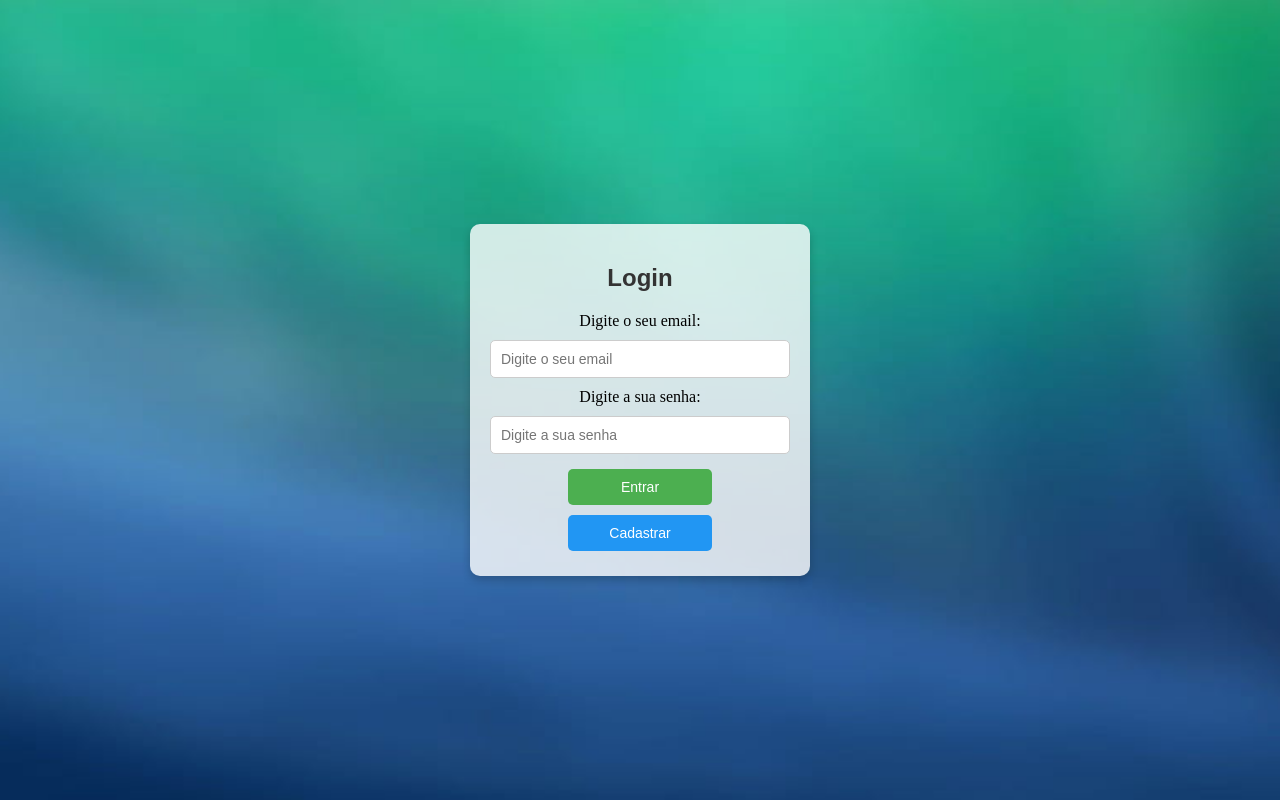
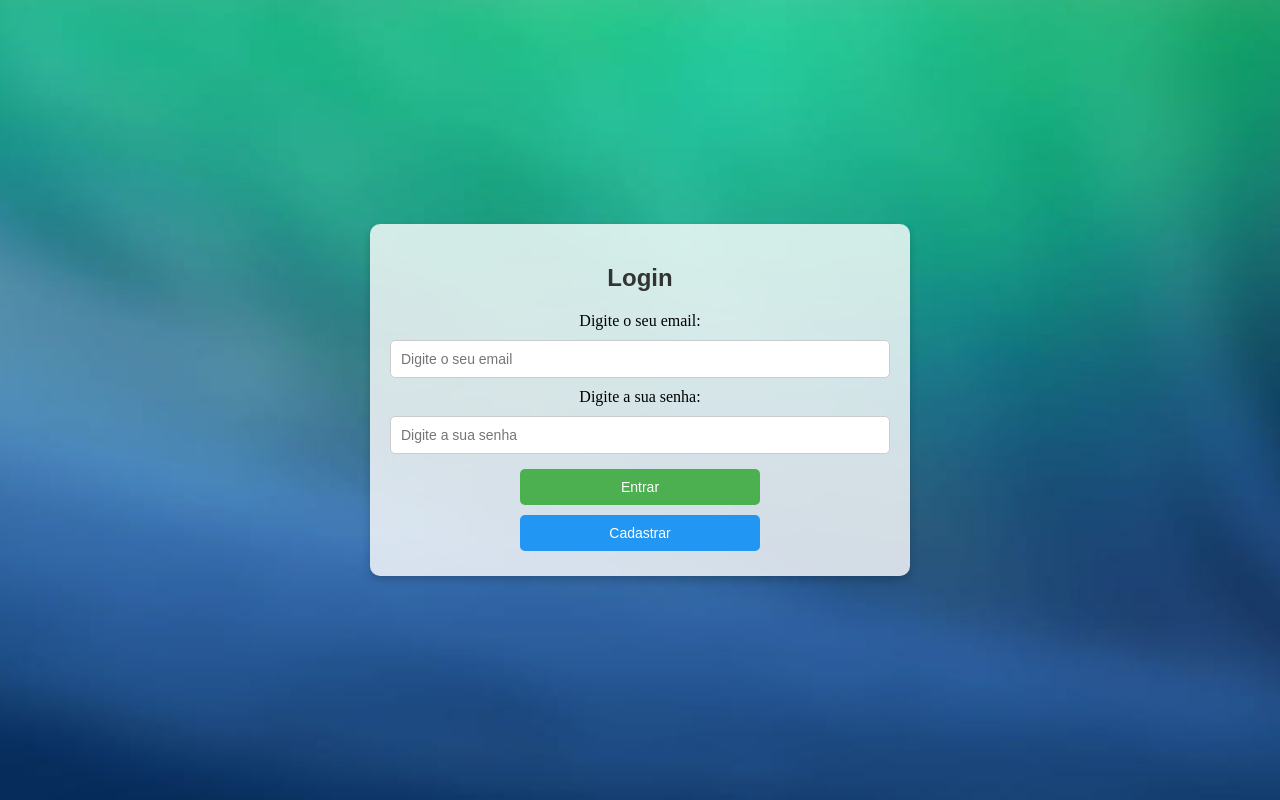
Before and after one commit to FlavioJr0010/Projeto-web---git, a plain HTML site: page infrastructure/pages/login.html in a window 1280 px wide. Drawn offline with Linux system fonts and the light colour scheme.

Commit message:
Feat: Conclusão da atividade

```diff
--- a/infrastructure/assents/css/cadastro.css
+++ b/infrastructure/assents/css/cadastro.css
@@ -6,21 +6,28 @@ body {
     display: flex; /* Usa flexbox para centralizar o conteúdo */
     justify-content: center; /* Centraliza o conteúdo horizontalmente */
     align-items: center; /* Centraliza o conteúdo verticalmente */
-    height: 100vh; /* Define a altura como 100% da viewport */
-    margin: 0; /* Remove margens do corpo para um alinhamento perfeito */
+    min-height: 100vh; /* Altura mínima como 100% da viewport */
+    margin: 0; /* Remove margens do corpo */
+    padding: 0; /* Remove qualquer padding extra */
+    overflow: hidden; /* Evita barra de rolagem inesperada */
 }
 
-/* Estilização do contêiner do formulário de cadastro */
+/* Estilização do contêiner de login */
+.login-container,
 .register-container {
     background-color: rgba(255, 255, 255, 0.8); /* Fundo branco semitransparente */
     padding: 20px; /* Espaço interno ao redor do conteúdo do formulário */
     border-radius: 10px; /* Bordas arredondadas para um visual suave */
     box-shadow: 0px 4px 8px rgba(0, 0, 0, 0.2); /* Sombra ao redor para dar profundidade */
-    width: 300px; /* Largura fixa do contêiner */
-    text-align: center; /* Centraliza o texto no contêiner */
+    width: 100%; /* Largura do contêiner */
+    max-width: 400px; /* Largura máxima do contêiner */
+    text-align: center; /* Centraliza o texto */
+    margin: auto; /* Adiciona margem automática para centralizar caso o flexbox falhe */
+    position: relative; /* Garante que o contêiner respeite a centralização */
 }
 
 /* Estilização do título */
+.login-container h1,
 .register-container h1 {
     font-family: Arial, sans-serif; /* Fonte do título */
     font-size: 24px; /* Tamanho da fonte do título */
@@ -28,7 +35,9 @@ body {
     margin-bottom: 20px; /* Espaço abaixo do título */
 }
 
-/* Estilização dos campos de entrada de texto e senha */
+/* Estilização dos campos de entrada de texto, email, senha e número */
+.login-container input[type="text"],
+.login-container input[type="password"],
 .register-container input[type="text"],
 .register-container input[type="email"],
 .register-container input[type="password"],
@@ -42,14 +51,9 @@ body {
     font-size: 14px; /* Tamanho da fonte no campo */
 }
 
-/* Estilização para o grupo de opções de sexo */
-.radio-group {
-    display: flex;
-    justify-content: space-around; /* Espaço entre as opções */
-    margin: 10px 0;
-}
-
-/* Estilização para o botão de cadastro */
+/* Estilização específica para os botões */
+.login-container input.entrar,
+.login-container input.cadastrar,
 .register-container input.cadastrar {
     background-color: #2196F3; /* Cor de fundo azul */
     width: 100%; /* Largura completa do contêiner */
@@ -62,7 +66,43 @@ body {
     color: #fff; /* Cor do texto no botão */
 }
 
-/* Efeito de hover para o botão de cadastro */
+/* Efeito de hover para os botões */
+.login-container input.entrar:hover,
+.login-container input.cadastrar:hover,
 .register-container input.cadastrar:hover {
     opacity: 0.8; /* Torna o botão ligeiramente transparente ao passar o mouse */
 }
+
+/* Estilização para o grupo de opções de sexo (no cadastro) */
+.register-container .radio-group {
+    display: flex;
+    justify-content: space-around; /* Espaço entre as opções */
+    margin: 10px 0;
+}
+
+/* Responsividade - Ajustes para diferentes tamanhos de tela */
+
+/* Para telas pequenas (ex: dispositivos móveis) */
+@media screen and (max-width: 480px) {
+    .login-container,
+    .register-container {
+        width: 70%; /* Ajusta a largura para 90% da tela */
+        max-width: none; /* Remove a largura máxima */
+    }
+}
+
+/* Para telas médias (ex: tablets) */
+@media screen and (min-width: 481px) and (max-width: 768px) {
+    .login-container,
+    .register-container {
+        width: 80%; /* Ajusta a largura para 80% da tela */
+    }
+}
+
+/* Para telas grandes (ex: desktops) */
+@media screen and (min-width: 769px) {
+    .login-container,
+    .register-container {
+        width: 80%; /* Ajusta a largura para 50% da tela */
+    }
+}
--- a/infrastructure/assents/css/login.css
+++ b/infrastructure/assents/css/login.css
@@ -1,4 +1,6 @@
-/* Configuração do corpo da página para usar uma imagem de fundo */
+/* ================================================
+   1. Flexbox - Centralização de conteúdo
+================================================ */
 body {
     background-image: url("../images/login-walpaper.jpg"); /* Caminho para a imagem de fundo */
     background-size: cover; /* Ajusta a imagem para cobrir toda a tela */
@@ -6,68 +8,105 @@ body {
     display: flex; /* Usa flexbox para centralizar o conteúdo */
     justify-content: center; /* Centraliza o conteúdo horizontalmente */
     align-items: center; /* Centraliza o conteúdo verticalmente */
-    height: 100vh; /* Define a altura como 100% da viewport */
-    margin: 0; /* Remove margens do corpo para um alinhamento perfeito */
+    min-height: 100vh; /* Altura mínima como 100% da viewport */
+    margin: 0; /* Remove margens */
+    padding: 0; /* Remove qualquer padding extra */
+    overflow: hidden; /* Evita barra de rolagem inesperada */
 }
 
-/* Estilização do contêiner do formulário de login */
+/* ================================================
+   2. Containers - Layout do formulário de login
+================================================ */
+
 .login-container {
-    background-color: rgba(255, 255, 255, 0.8); /* Fundo branco com opacidade para ver o fundo */
-    padding: 20px; /* Espaço interno ao redor do conteúdo do formulário */
-    border-radius: 10px; /* Bordas arredondadas para um visual suave */
-    box-shadow: 0px 4px 8px rgba(0, 0, 0, 0.2); /* Sombra ao redor para dar profundidade */
+    background-color: rgba(255, 255, 255, 0.8); /* Fundo branco com opacidade */
+    padding: 20px; /* Espaço interno ao redor do conteúdo */
+    border-radius: 10px; /* Bordas arredondadas */
+    box-shadow: 0px 4px 8px rgba(0, 0, 0, 0.2); /* Sombra para profundidade */
     width: 300px; /* Largura fixa do contêiner */
-    text-align: center; /* Centraliza o texto no contêiner */
+    text-align: center; /* Centraliza o texto */
+    margin: auto; /* Adiciona margem automática para centralizar caso o flexbox falhe */
+    position: relative; /* Garante que o contêiner respeite a centralização */
 }
 
-/* Estilização do título do formulário */
+/* ================================================
+   3. Estilização Avançada - Títulos e campos
+================================================ */
+/* Título do formulário */
 .login-container h1 {
     font-family: Arial, sans-serif; /* Fonte do título */
-    font-size: 24px; /* Tamanho da fonte do título */
+    font-size: 24px; /* Tamanho da fonte */
     color: #333; /* Cor do título */
     margin-bottom: 20px; /* Espaço abaixo do título */
 }
 
-/* Estilização dos campos de entrada de texto e senha */
+/* Campos de entrada */
 .login-container input[type="text"],
 .login-container input[type="password"] {
-    width: 100%; /* Largura completa do contêiner */
+    width: 100%; /* Largura completa */
     padding: 10px; /* Espaço interno no campo */
     margin: 10px 0; /* Espaço acima e abaixo de cada campo */
     border: 1px solid #ccc; /* Borda leve ao redor do campo */
-    border-radius: 5px; /* Bordas arredondadas para suavidade */
-    box-sizing: border-box; /* Inclui o padding e a borda na largura total */
-    font-size: 14px; /* Tamanho da fonte no campo */
+    border-radius: 5px; /* Bordas arredondadas */
+    box-sizing: border-box; /* Inclui padding e borda na largura total */
+    font-size: 14px; /* Tamanho da fonte */
 }
 
-/* Estilização específica para o botão Entrar (agora como input) */
+/* ================================================
+   4. Estilização Avançada - Botões
+================================================ */
+/* Botão "Entrar" */
 .login-container input.entrar {
-    background-color: #4CAF50; /* Cor de fundo verde */
-    width: 48%;
-    padding: 10px;
-    margin: 5px;
-    border: none;
-    border-radius: 5px;
-    font-size: 14px;
-    cursor: pointer;
-    color: #fff;
+    background-color: #4CAF50; /* Fundo verde */
+    width: 48%; /* Largura dos botões */
+    padding: 10px; /* Espaço interno */
+    margin: 5px; /* Espaçamento ao redor */
+    border: none; /* Remove a borda */
+    border-radius: 5px; /* Bordas arredondadas */
+    font-size: 14px; /* Tamanho da fonte */
+    cursor: pointer; /* Cursor em forma de mão */
+    color: #fff; /* Texto branco */
 }
 
-/* Estilização específica para o botão Cadastrar (agora como input) */
+/* Botão "Cadastrar" */
 .login-container input.cadastrar {
-    background-color: #2196F3; /* Cor de fundo azul */
-    width: 48%;
-    padding: 10px;
-    margin: 5px;
-    border: none;
-    border-radius: 5px;
-    font-size: 14px;
-    cursor: pointer;
-    color: #fff;
+    background-color: #2196F3; /* Fundo azul */
+    width: 48%; /* Largura dos botões */
+    padding: 10px; /* Espaço interno */
+    margin: 5px; /* Espaçamento ao redor */
+    border: none; /* Remove a borda */
+    border-radius: 5px; /* Bordas arredondadas */
+    font-size: 14px; /* Tamanho da fonte */
+    cursor: pointer; /* Cursor em forma de mão */
+    color: #fff; /* Texto branco */
 }
 
-/* Efeito de hover para ambos os botões */
+/* Efeito hover para os botões */
 .login-container input.entrar:hover,
 .login-container input.cadastrar:hover {
-    opacity: 0.8; /* Torna o botão ligeiramente transparente ao passar o mouse */
+    opacity: 0.8; /* Torna os botões ligeiramente transparentes ao passar o mouse */
 }
+
+/* ================================================
+   5. Media Queries - Ajustes responsivos
+================================================ */
+/* Para telas pequenas */
+@media (max-width: 600px) {
+    .login-container {
+        width: 70%; /* Ajusta a largura do contêiner para telas menores */
+    }
+}
+
+/* Para telas médias */
+@media (min-width: 601px) and (max-width: 1024px) {
+    .login-container {
+        width: 400px; /* Ajusta a largura para telas médias */
+    }
+}
+
+/* Para telas grandes */
+@media (min-width: 1025px) {
+    .login-container {
+        width: 500px; /* Ajusta a largura para telas maiores */
+    }
+}
```
Also changed, not shown: infrastructure/assents/css/page-index.css (+108 -37 lines), infrastructure/pages/index.html (+2 -2 lines).
